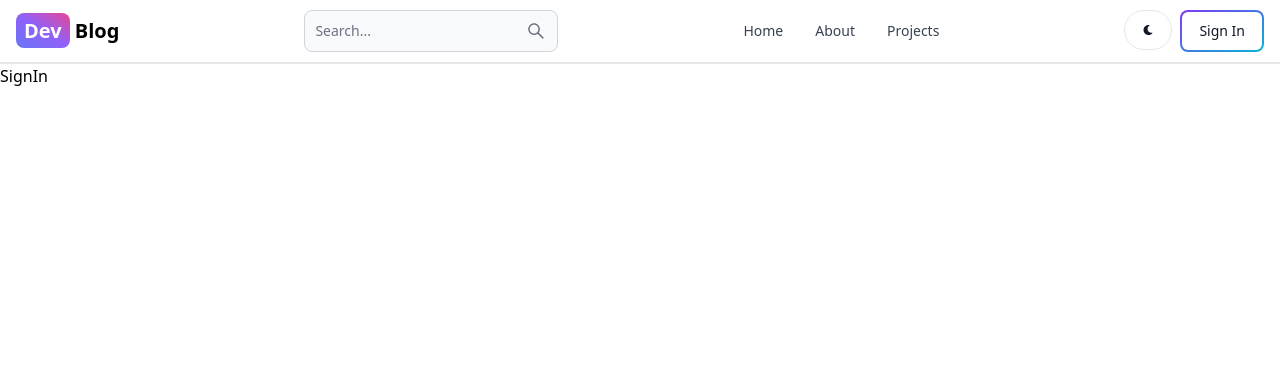
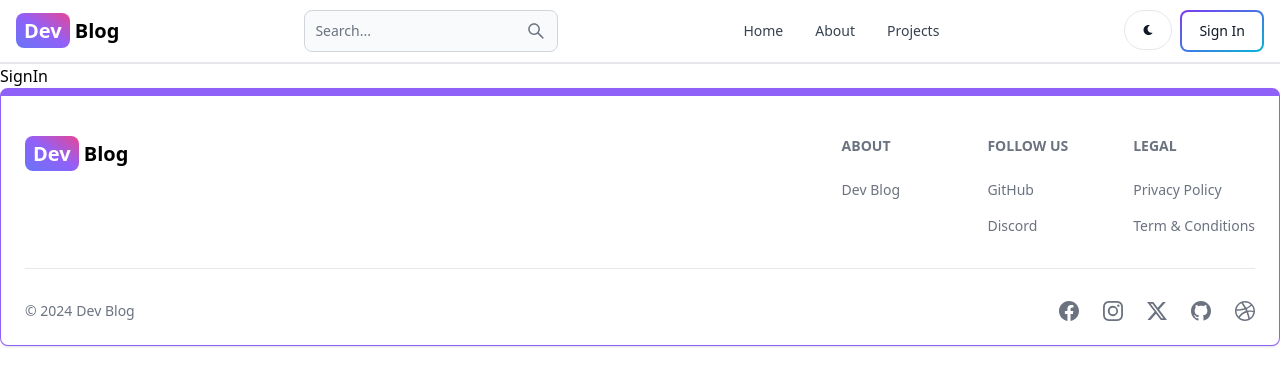
Before and after one commit to sothulthorn/dev-blog, a React (Vite) app in the folder frontend/: page /sign-in in a window 1280 px wide. Shown: the top 386 px of the page. Built offline with nearby package versions, Linux system fonts and the light colour scheme.

Commit message:
Create and Add the footer component

```diff
--- a/frontend/src/App.jsx
+++ b/frontend/src/App.jsx
@@ -6,6 +6,7 @@
 import Dashboard from './pages/Dashboard';
 import Project from './pages/Project';
 import Header from './components/Header';
+import FooterComponent from './components/FooterComponent';
 
 const App = () => {
   return (
@@ -19,6 +20,7 @@
         <Route path="/dashboard" element={<Dashboard />} />
         <Route path="/project" element={<Project />} />
       </Routes>
+      <FooterComponent />
     </BrowserRouter>
   );
 };
--- /dev/null
+++ b/frontend/src/components/FooterComponent.jsx
@@ -0,0 +1,90 @@
+import { Footer } from 'flowbite-react';
+import { Link } from 'react-router-dom';
+import {
+  BsDribbble,
+  BsFacebook,
+  BsGithub,
+  BsInstagram,
+  BsTwitterX,
+} from 'react-icons/bs';
+
+const FooterComponent = () => {
+  return (
+    <Footer container className="border border-t-8 border-purple-500">
+      <div className="w-full max-w-7xl mx-auto">
+        <div className="grid w-full justify-between sm:flex md:grid-cols-1">
+          <div className="mt-5">
+            <Link
+              to="/"
+              className="self-center whitespace-nowrap text-lg sm:text-xl font-semibold dark:text-white"
+            >
+              <span className="px-2 py-1 bg-gradient-to-tr from-indigo-500 via-purple-500 to-pink-500 rounded-lg text-white">
+                Dev
+              </span>{' '}
+              Blog
+            </Link>
+          </div>
+          <div className="grid grid-cols-2 gap-8 mt-4 sm:grid-cols-3 sm:gap-6">
+            <div>
+              <Footer.Title title="About" />
+              <Footer.LinkGroup col>
+                <Footer.Link
+                  href="/about"
+                  target="_blank"
+                  rel="noopener noreferrer"
+                >
+                  Dev Blog
+                </Footer.Link>
+              </Footer.LinkGroup>
+            </div>
+
+            <div>
+              <Footer.Title title="Follow Us" />
+              <Footer.LinkGroup col>
+                <Footer.Link
+                  href="https://github.com/sothulthorn"
+                  target="_blank"
+                  rel="noopener noreferrer"
+                >
+                  GitHub
+                </Footer.Link>
+                <Footer.Link href="#" target="_blank">
+                  Discord
+                </Footer.Link>
+              </Footer.LinkGroup>
+            </div>
+
+            <div>
+              <Footer.Title title="Legal" />
+              <Footer.LinkGroup col>
+                <Footer.Link href="#">Privacy Policy</Footer.Link>
+                <Footer.Link href="#">Term &amp; Conditions</Footer.Link>
+              </Footer.LinkGroup>
+            </div>
+          </div>
+        </div>
+
+        <Footer.Divider />
+        <div className="w-full sm:flex sm:items-center sm:justify-between">
+          <Footer.Copyright
+            href="#"
+            by="Dev Blog"
+            year={new Date().getFullYear()}
+          />
+          <div className="flex gap-6 sm:mt-0 mt-4 sm:justify-center">
+            <Footer.Icon href="#" icon={BsFacebook} />
+            <Footer.Icon href="#" icon={BsInstagram} />
+            <Footer.Icon href="#" icon={BsTwitterX} />
+            <Footer.Icon
+              href="https://github.com/sothulthorn"
+              icon={BsGithub}
+            />
+            <Footer.Icon href="#" icon={BsDribbble} />
+          </div>
+        </div>
+      </div>
+    </Footer>
+  );
+};
+
+export default FooterComponent;
```
